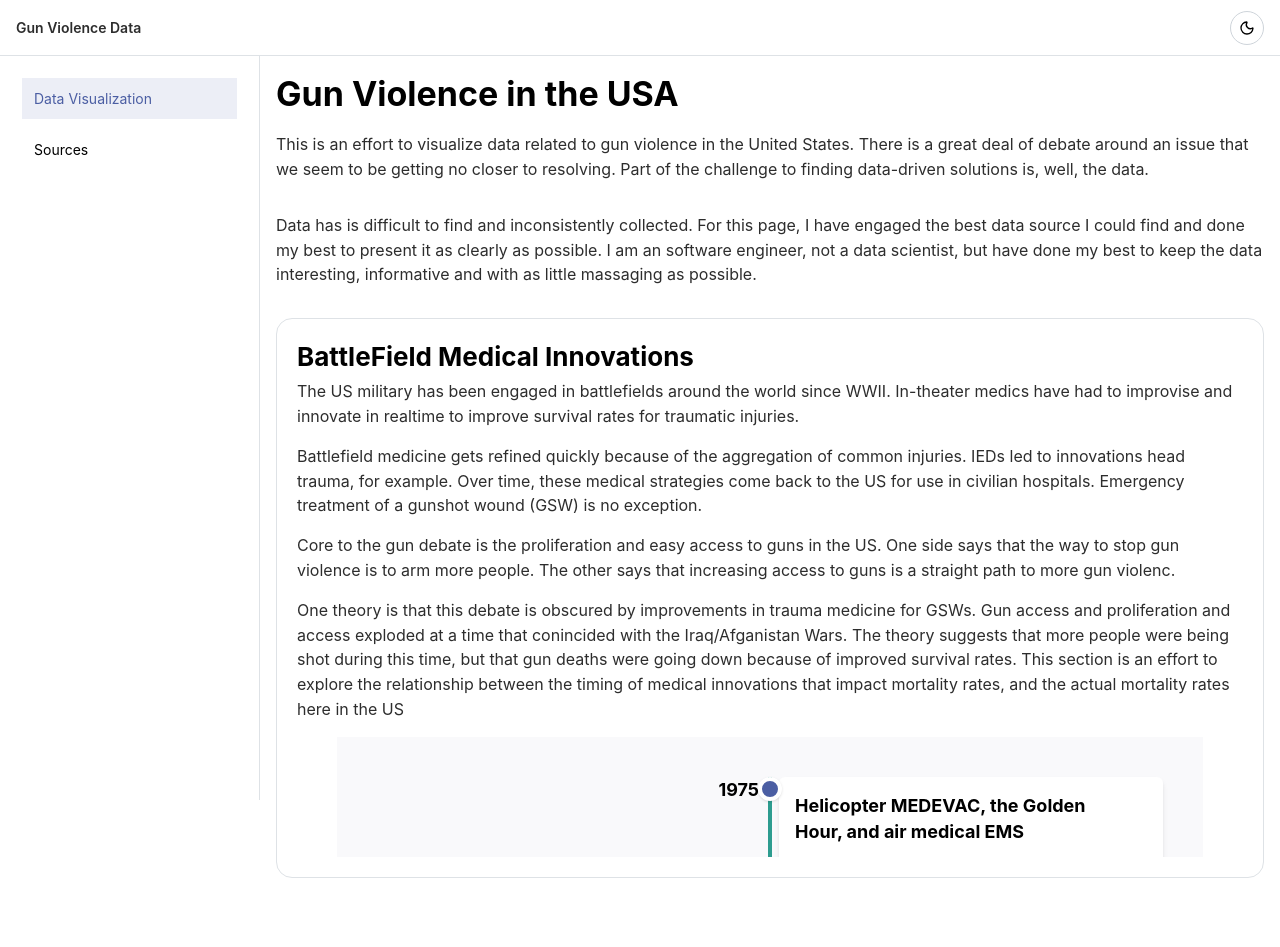
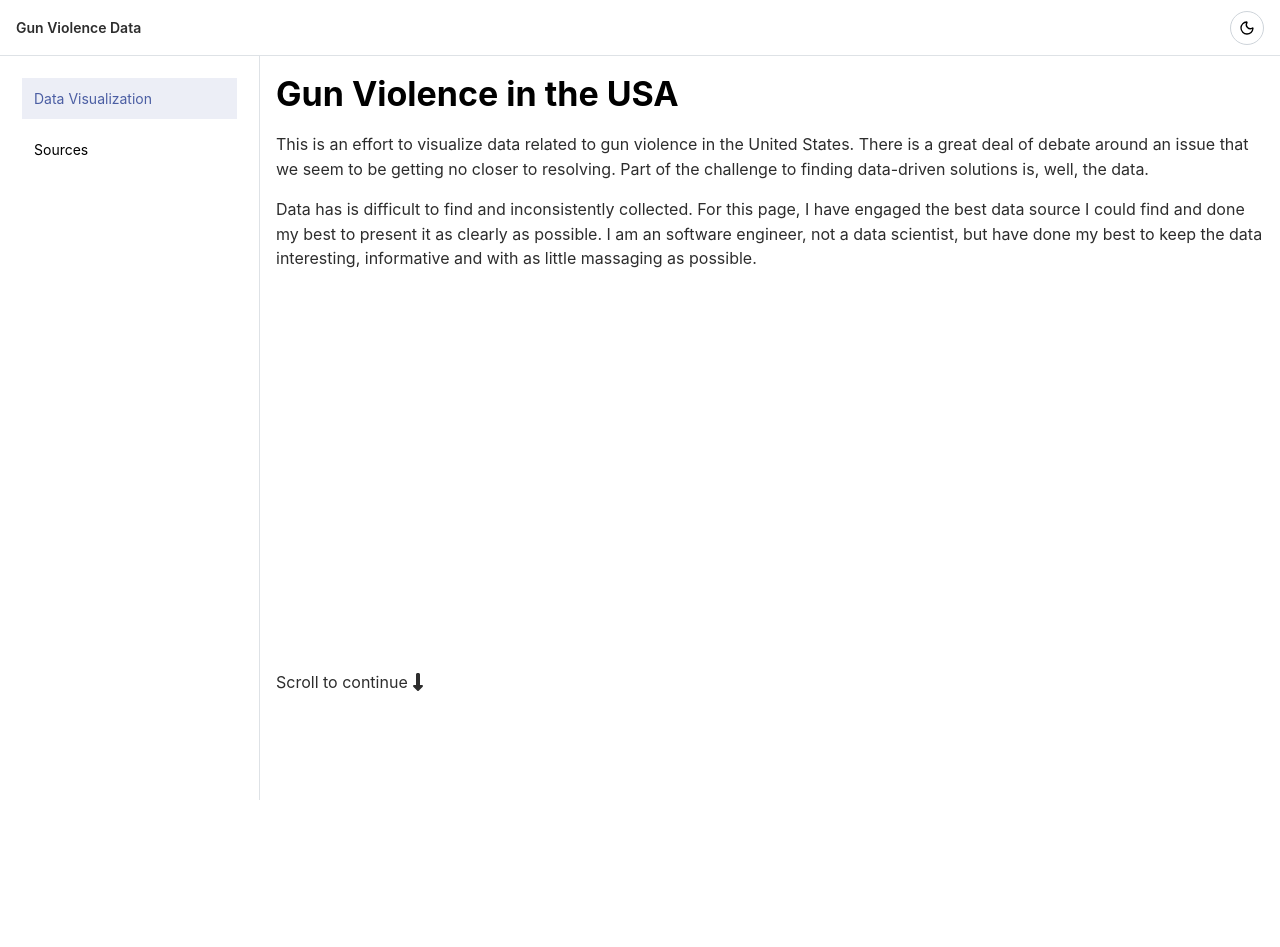
Before and after one commit to jespy2/dashboard-app, a Next.js app: page / in a window 1280 px wide. Shown: the top 947 px of the page. Before the commit the page ends 894 px from the top, so only its background shows below. Built offline with nearby package versions, Linux system fonts and the light colour scheme.

Commit message:
improving scroll fade in

```diff
--- a/package.json
+++ b/package.json
@@ -12,6 +12,9 @@
     "test": "jest --runInBand"
   },
   "dependencies": {
+    "@fortawesome/fontawesome-svg-core": "^7.0.1",
+    "@fortawesome/free-solid-svg-icons": "^7.0.1",
+    "@fortawesome/react-fontawesome": "^3.0.2",
     "@mantine/charts": "^8.2.7",
     "@mantine/core": "^8.2.7",
     "@mantine/hooks": "^8.2.7",
--- a/src/app/page.tsx
+++ b/src/app/page.tsx
@@ -12,7 +12,10 @@ import {
   loadDeathsByState,
   loadInjuriesByState,
 } from '@/lib/contracts/sources';
-import { Grid } from '@mantine/core';
+import { palette } from '@/lib/palette';
+import { faDownLong } from '@fortawesome/free-solid-svg-icons';
+import { FontAwesomeIcon } from '@fortawesome/react-fontawesome';
+import { Flex, Timeline } from '@mantine/core';
 
 const timelineData = [
   {
@@ -135,57 +138,68 @@ const Index = () => {
     <AppShell>
       <div style={{ display: 'grid', gap: 16 }}>
         <PageTitle>Gun Violence in the USA</PageTitle>
+        <Flex
+          justify="flex-start"
+          align="flex-start"
+          direction="column"
+          className="h-screen"
+          style={{ backgroundColor: palette.cardBg }}
+        >
+          <div className="pb-96">
             <SectionText>
               This is an effort to visualize data related to gun violence in the
-          United States. There is a great deal of debate around an issue that we
-          seem to be getting no closer to resolving. Part of the challenge to
-          finding data-driven solutions is, well, the data.
+              United States. There is a great deal of debate around an issue
+              that we seem to be getting no closer to resolving. Part of the
+              challenge to finding data-driven solutions is, well, the data.
             </SectionText>
             <SectionText>
-          Data has is difficult to find and inconsistently collected. For this
-          page, I have engaged the best data source I could find and done my
-          best to present it as clearly as possible. I am an software engineer,
-          not a data scientist, but have done my best to keep the data
-          interesting, informative and with as little massaging as possible.
+              Data has is difficult to find and inconsistently collected. For
+              this page, I have engaged the best data source I could find and
+              done my best to present it as clearly as possible. I am an
+              software engineer, not a data scientist, but have done my best to
+              keep the data interesting, informative and with as little
+              massaging as possible.
             </SectionText>
-        <Grid>
-          <Grid.Col span={12}>
-            <CustomMCard style={{ height: '70vh' }} p="lg">
+          </div>
+          <SectionText>
+            Scroll to continue
+            <FontAwesomeIcon icon={faDownLong} />
+          </SectionText>
+        </Flex>
+        <CustomMCard p="lg">
           <SectionTitle>BattleField Medical Innovations</SectionTitle>
+          <hr className="w-3/4 pb-3.5" />
           <SectionText>
-                The US military has been engaged in battlefields around the
-                world since WWII. In-theater medics have had to improvise and
-                innovate in realtime to improve survival rates for traumatic
-                injuries.{' '}
+            The US military has been engaged in battlefields around the world
+            since WWII. In-theater medics have had to improvise and innovate in
+            realtime to improve survival rates for traumatic injuries.{' '}
           </SectionText>
           <SectionText>
-                Battlefield medicine gets refined quickly because of the
-                aggregation of common injuries. IEDs led to innovations head
-                trauma, for example. Over time, these medical strategies come
-                back to the US for use in civilian hospitals. Emergency
-                treatment of a gunshot wound (GSW) is no exception.
+            Battlefield medicine gets refined quickly because of the aggregation
+            of common injuries. IEDs led to innovations head trauma, for
+            example. Over time, these medical strategies come back to the US for
+            use in civilian hospitals. Emergency treatment of a gunshot wound
+            (GSW) is no exception.
           </SectionText>
           <SectionText>
-                Core to the gun debate is the proliferation and easy access to
-                guns in the US. One side says that the way to stop gun violence
-                is to arm more people. The other says that increasing access to
-                guns is a straight path to more gun violenc.
+            Core to the gun debate is the proliferation and easy access to guns
+            in the US. One side says that the way to stop gun violence is to arm
+            more people. The other says that increasing access to guns is a
+            straight path to more gun violence.
           </SectionText>
           <SectionText>
-                One theory is that this debate is obscured by improvements in
-                trauma medicine for GSWs. Gun access and proliferation and
-                access exploded at a time that conincided with the
-                Iraq/Afganistan Wars. The theory suggests that more people were
-                being shot during this time, but that gun deaths were going down
-                because of improved survival rates. This section is an effort to
-                explore the relationship between the timing of medical
-                innovations that impact mortality rates, and the actual
+            One theory is that this debate is obscured by improvements in trauma
+            medicine for GSWs. Gun access and proliferation and access exploded
+            at a time that conincided with the Iraq/Afganistan Wars. The theory
+            suggests that more people were being shot during this time, but that
+            gun deaths were going down because of improved survival rates. This
+            section is an effort to explore the relationship between the timing
+            of medical innovations that impact mortality rates, and the actual
             mortality rates here in the US
           </SectionText>
           <ScrollableTimeline items={timelineData} />
         </CustomMCard>
-          </Grid.Col>
-        </Grid>
+        <Timeline />
       </div>
     </AppShell>
   );
--- a/src/components/charts/Timeline.tsx
+++ b/src/components/charts/Timeline.tsx
@@ -1,49 +1,49 @@
 import { palette } from '@/lib/palette';
 import {
   CartesianGrid,
-  Legend, Line,
+  Legend,
+  Line,
   LineChart,
   ResponsiveContainer,
   Tooltip,
-  XAxis, YAxis,
+  XAxis,
+  YAxis,
 } from 'recharts';
 
 const data = [
   {
-    'mortalityRate': 2400,
-    'year': 2000,
+    mortalityRate: 2400,
+    year: 2000,
   },
   {
-    'mortalityRate': 1398,
-    'year': 2012,
+    mortalityRate: 1398,
+    year: 2012,
   },
   {
-    'mortalityRate': 9800,
-    'year': 2015,
+    mortalityRate: 9800,
+    year: 2015,
   },
   {
-    'mortalityRate': 2016,
-    'year': 2016,
+    mortalityRate: 2016,
+    year: 2016,
   },
   {
-    'mortalityRate': 3800,
-    'year': 2018,
-  },'',
+    mortalityRate: 3800,
+    year: 2018,
+  },
+  '',
 ];
 
 export const Timeline = () => {
   return (
-
-    <ResponsiveContainer
-      width={730}
-      height={250}
-    >
+    // <ResponsiveContainer width={730} height={250}>
       <LineChart
         data={data}
         margin={{ top: 5, right: 30, left: 20, bottom: 5 }}
       >
         <CartesianGrid strokeDasharray="3 3" />
-        <XAxis dataKey="year"
+        <XAxis
+          dataKey="year"
           type="number"
           scale="log"
           domain={['dataMin', 'dataMax']}
@@ -53,7 +53,7 @@ export const Timeline = () => {
         <Tooltip />
         <Legend />
         <Line type="monotone" dataKey="mortalityRate" stroke={palette.accent} />
-        </LineChart>
-    </ResponsiveContainer>
+      </LineChart>
+    // </ResponsiveContainer>
   );
 };
--- a/src/components/shell/AppHeader.tsx
+++ b/src/components/shell/AppHeader.tsx
@@ -7,7 +7,7 @@ import {
 
 export const AppHeader = () => {
   return (
-    <Group px="md" h={56} justify="space-between">
+    <Group px="md" h={56} justify="space-between" style={{ zIndex: 10}}>
       <Text fw={600} size="sm">
         Gun Violence Data
       </Text>
--- a/src/components/ui/ScrollableTimeline.tsx
+++ b/src/components/ui/ScrollableTimeline.tsx
@@ -18,15 +18,18 @@ type ScrollableScrollableTimelineItem = {
 
 type ScrollableTimelineProps = {
   items: ScrollableScrollableTimelineItem[];
-  height?: string; // e.g. "500px" or "100%"
+  height?: string;
 };
 
-const ScrollableTimelineItem: React.FC<{ item: ScrollableScrollableTimelineItem; index: number }> = ({
+const ScrollableTimelineItem: React.FC<{
+  item: ScrollableScrollableTimelineItem;
+  index: number;
+}> = ({
   item,
   index,
 }) => {
   const { ref, entry } = useInView({
-    threshold: Array.from({ length: 11 }, (_, i) => i / 10), // [0, 0.1, ..., 1]
+    threshold: Array.from({ length: 11 }, (_, i) => i / 10),
   });
 
   const ratio = entry?.intersectionRatio ?? 0;
@@ -42,7 +45,6 @@ const ScrollableTimelineItem: React.FC<{ item: ScrollableScrollableTimelineItem;
       <div
         className='h-full my-10 absolute left-1/2 top-0 bottom-0 w-1 -translate-x-1/2 z-5'
         style={{
-          // height: lineHeight,
           backgroundColor: palette.accent2,
         }}
       />
@@ -82,7 +84,7 @@ const ScrollableTimelineItem: React.FC<{ item: ScrollableScrollableTimelineItem;
 export const ScrollableTimeline: React.FC<ScrollableTimelineProps> = ({ items }) => {
   return (
     <div
-      className="relative flex flex-col items-center overflow-y-scroll px-10"
+      className="relative flex flex-col items-center px-10"
         style={{
           backgroundColor: palette.cardBg,
         }}
@@ -90,8 +92,6 @@ export const ScrollableTimeline: React.FC<ScrollableTimelineProps> = ({ items })
       {items.map((item, index) => (
         <ScrollableTimelineItem key={index} item={item} index={index} />
       ))}
-
-      <Timeline />
     </div>
   );
 };
--- a/src/components/ui/Typography.tsx
+++ b/src/components/ui/Typography.tsx
@@ -1,20 +1,41 @@
 'use client';
 
-import {
-  Text,
-  Title,
-} from '@mantine/core';
+import { Text, Title } from '@mantine/core';
+import { useInView } from 'react-intersection-observer';
 
 type TextProps = {
   children: React.ReactNode;
 };
 
 export const PageTitle = ({ children }: TextProps) => {
-  return <Title order={1}>{children}</Title>;
+  return (
+    <Title className="sticky top-0 z-50" order={1}>
+      {children}
+    </Title>
+  );
 };
 
 export const SectionTitle = ({ children }: TextProps) => {
-  return <Title order={2} mb='5' >{children}</Title>;
+  const { ref, entry } = useInView({
+    threshold: Array.from({ length: 11 }, (_, i) => i / 10),
+    triggerOnce: false,
+  });
+  const ratio = entry?.intersectionRatio ?? 0;
+
+  return (
+    <Title
+      ref={ref}
+      order={2}
+      className="transition-all duration-500"
+      style={{
+        opacity: ratio,
+        transform: `translateY(${20 - ratio * 20}px)`,
+      }}
+      mb="5"
+    >
+      {children}
+    </Title>
+  );
 };
 
 export const SectionSubTitle = ({ children }: TextProps) => {
@@ -26,9 +47,32 @@ export const TimelineCardTitle = ({ children }: TextProps) => {
 };
 
 export const SectionText = ({ children }: TextProps) => {
-  return <Text size='md' mb='15'>{children}</Text>;
+  const { ref, entry } = useInView({
+    threshold: Array.from({ length: 11 }, (_, i) => i / 10),
+    triggerOnce: false,
+  });
+  const ratio = entry?.intersectionRatio ?? 0;
+
+  return (
+    <div
+      ref={ref}
+      className="transition-all duration-500"
+      style={{
+        opacity: ratio,
+        transform: `translateY(${20 - ratio * 20}px )`,
+      }}
+    >
+      <Text size="md" mb="15">
+        {children}
+      </Text>
+    </div>
+  );
 };
 
 export const SourceLinkText = ({ children }: TextProps) => {
-  return <Text size='md' component='div' className='flex justify-start items-center'>{children}</Text>;
+  return (
+    <Text size="md" component="div" className="flex justify-start items-center">
+      {children}
+    </Text>
+  );
 };
--- a/src/lib/contracts/sources.ts
+++ b/src/lib/contracts/sources.ts
@@ -104,6 +104,6 @@ export const loadInjuriesByState = async (): Promise<
 
     return acc;
   }, [] as InjuriesByStateRecord[]);
-
+  console.log('injuriesByState: ', injuriesByState);
   return injuriesByState;
 };
```
Also changed, not shown: 1 other file (tests, documents, lock files or other folders). Lines whose indentation alone changed are shown as unchanged.
